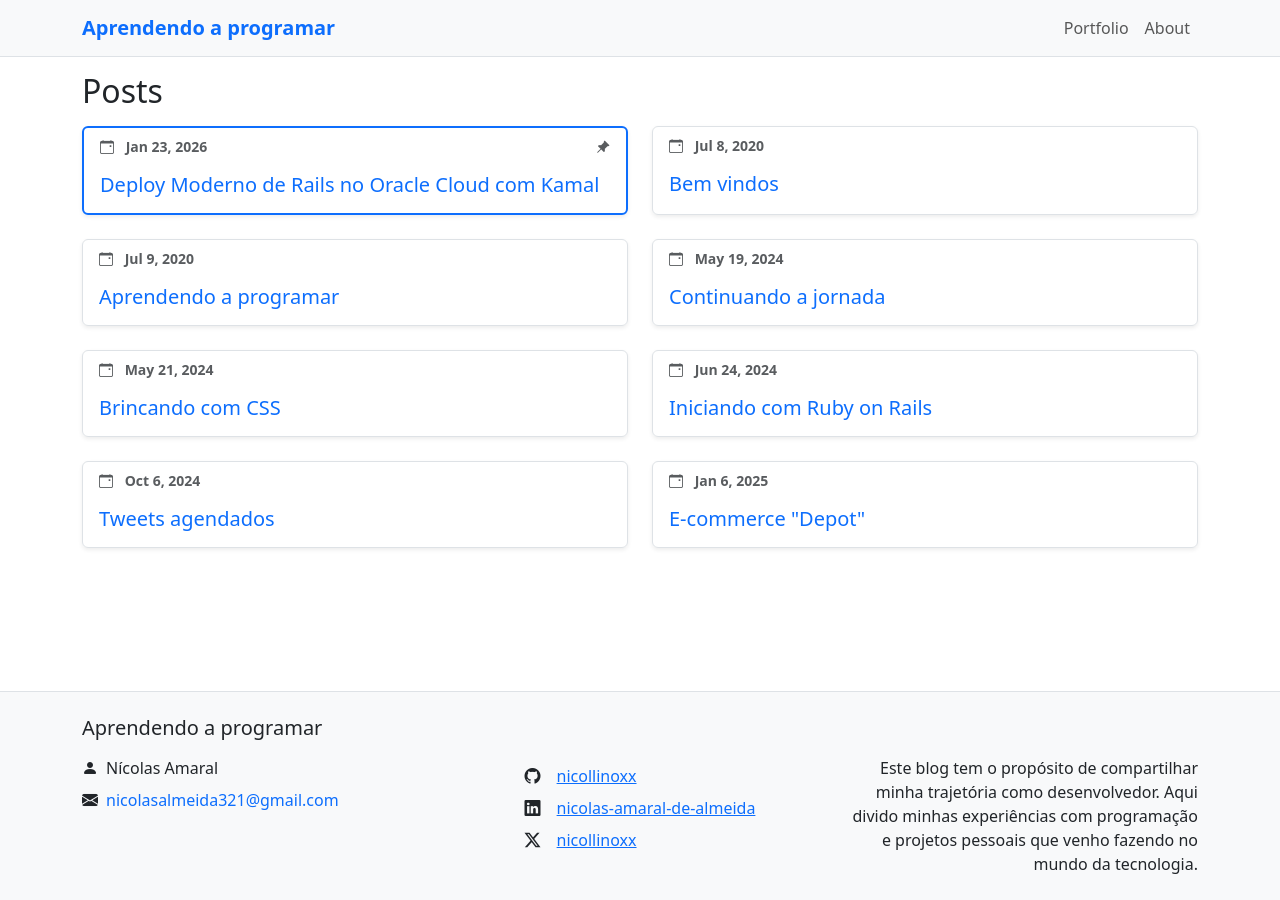
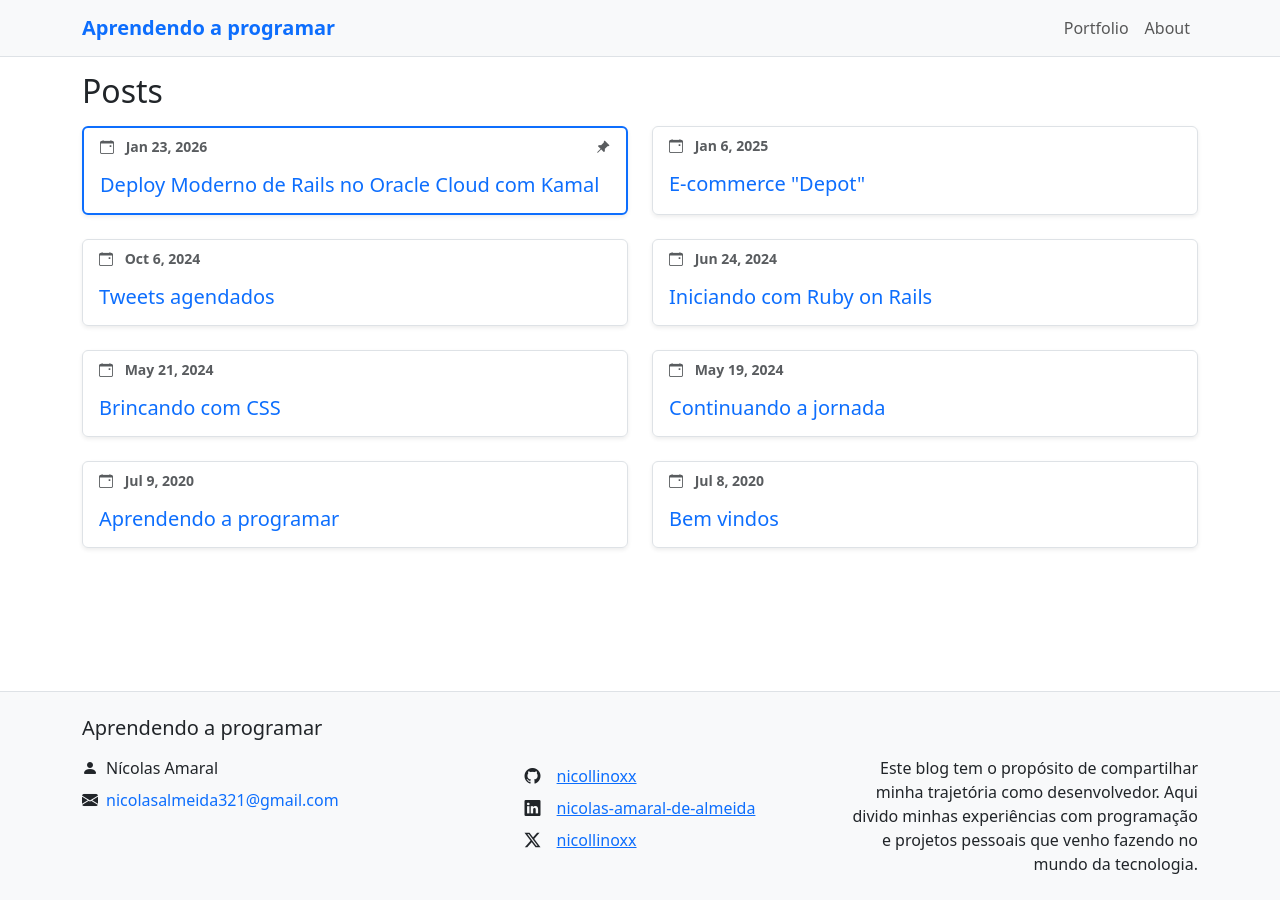
Before and after one commit to nicollinoxx/nicollinoxx.github.io, a Jekyll site: the page built from index.markdown, in a window 1280 px wide. Built offline with Jekyll 4.4.1, drawn with Linux system fonts in a browser that asks for light colours; part of the change alters nothing that is shown.

```diff
--- a/_layouts/home.html
+++ b/_layouts/home.html
@@ -15,8 +15,10 @@ layout: default
 
   <h2 class="mb-3">{{ page.list_title | default: "Posts" }}</h2>
 
-  {%- comment -%} Ordena posts: pinned primeiro {%- endcomment -%}
-  {%- assign sorted_posts = site.posts | sort: "pinned" | reverse -%}
+  {%- comment -%} Ordena posts: pinned primeiro e todos por data desc {%- endcomment -%}
+  {%- assign pinned_posts = site.posts | where: "pinned", true | sort: "date" | reverse -%}
+  {%- assign unpinned_posts = site.posts | where_exp: "post", "post.pinned != true" | sort: "date" | reverse -%}
+  {%- assign sorted_posts = pinned_posts | concat: unpinned_posts -%}
 
   <div class="row g-4">
     {%- for post in sorted_posts -%}
```
